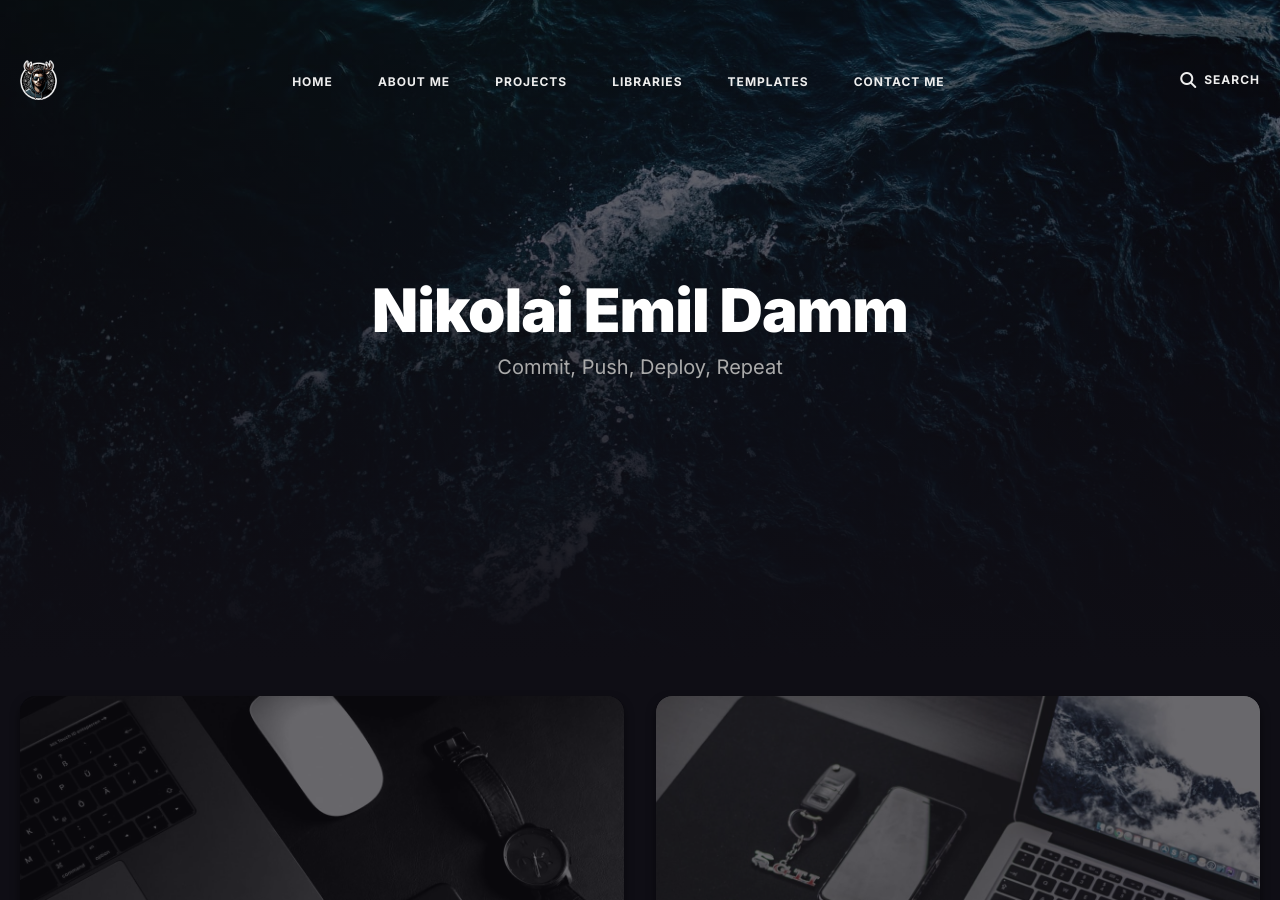
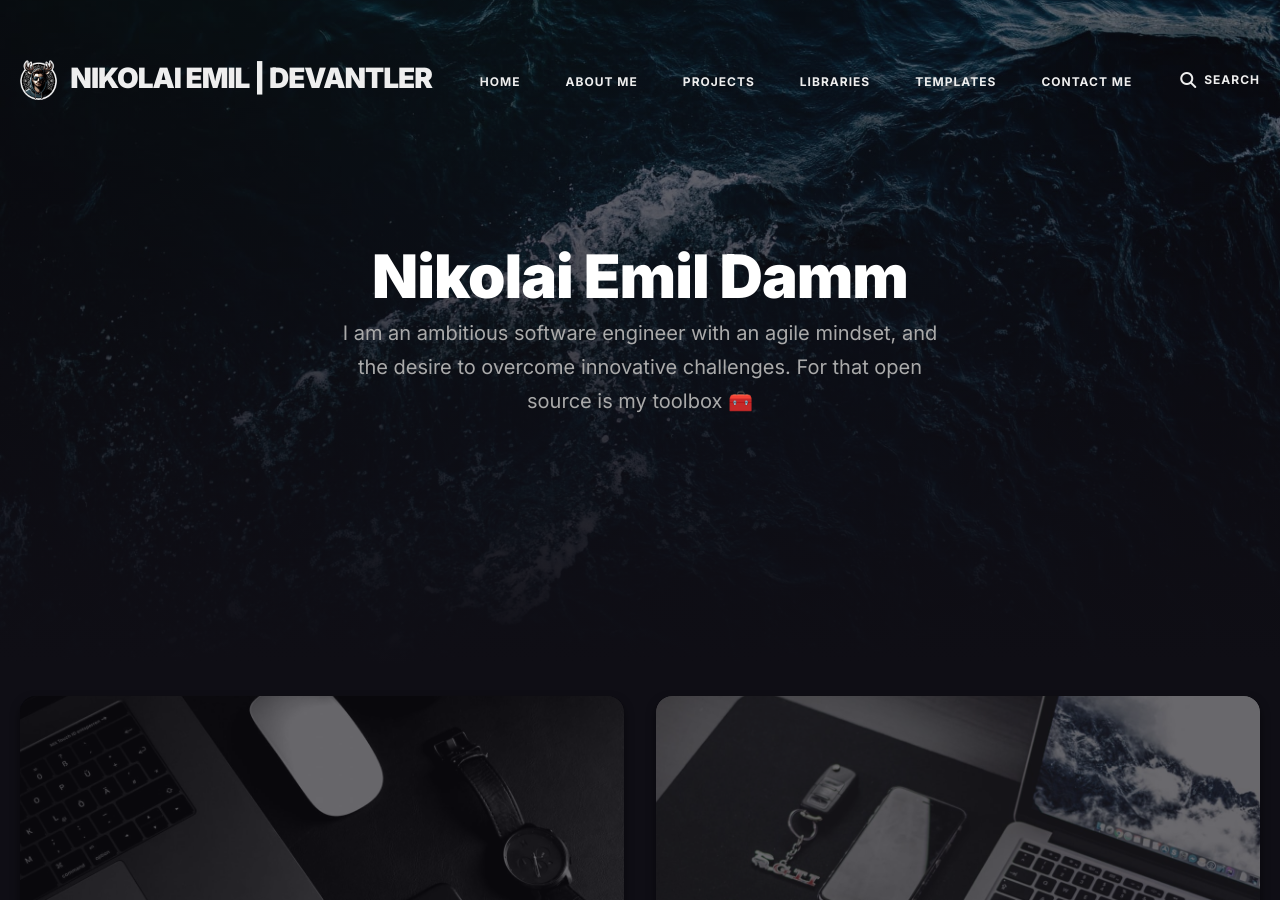
Before and after one commit to niem94/niem94, a Jekyll site: the page built from index.html, in a window 1280 px wide and 900 px high. Built offline with Jekyll 4.4.1, drawn with Linux system fonts in a browser that asks for light colours; the list of posts is cut into pages by our own code.

Commit message:
`chore: update description and logo source in settings.yml`

```diff
--- a/_data/settings.yml
+++ b/_data/settings.yml
@@ -2,7 +2,7 @@
 # Site Settings
 title: Nikolai Emil | Devantler
 logo: 'assets/images/author.png'
-description: I am an ambitious software engineer with an agile mindset, and the desire to overcome innovative challenges. For that open source is my toolbox 🧰
+description: Nikolai Emil | Devantler - My personal blog and portfolio.
 
 #-------------------------------
 # Navigation Settings
@@ -31,7 +31,7 @@ author:
 # Hero Settings
 hero:
   title: Nikolai Emil Damm
-  description: Commit, Push, Deploy, Repeat
+  description: I am an ambitious software engineer with an agile mindset, and the desire to overcome innovative challenges. For that open source is my toolbox 🧰
   image: 'assets/images/ocean.jpg'
 
 #-------------------------------
--- a/_includes/header.html
+++ b/_includes/header.html
@@ -16,6 +16,8 @@
         <a class="logo__link" href="{{ site.baseurl }}/">
         {% if site.data.settings.logo %}
           <img class="logo__image" src="{{ site.data.settings.logo | relative_url }}" alt="{{ site.data.settings.title }}">
+          &nbsp;
+          {{ site.data.settings.title }}
         {% else %}
           {{ site.data.settings.title }}
         {% endif %}
```
